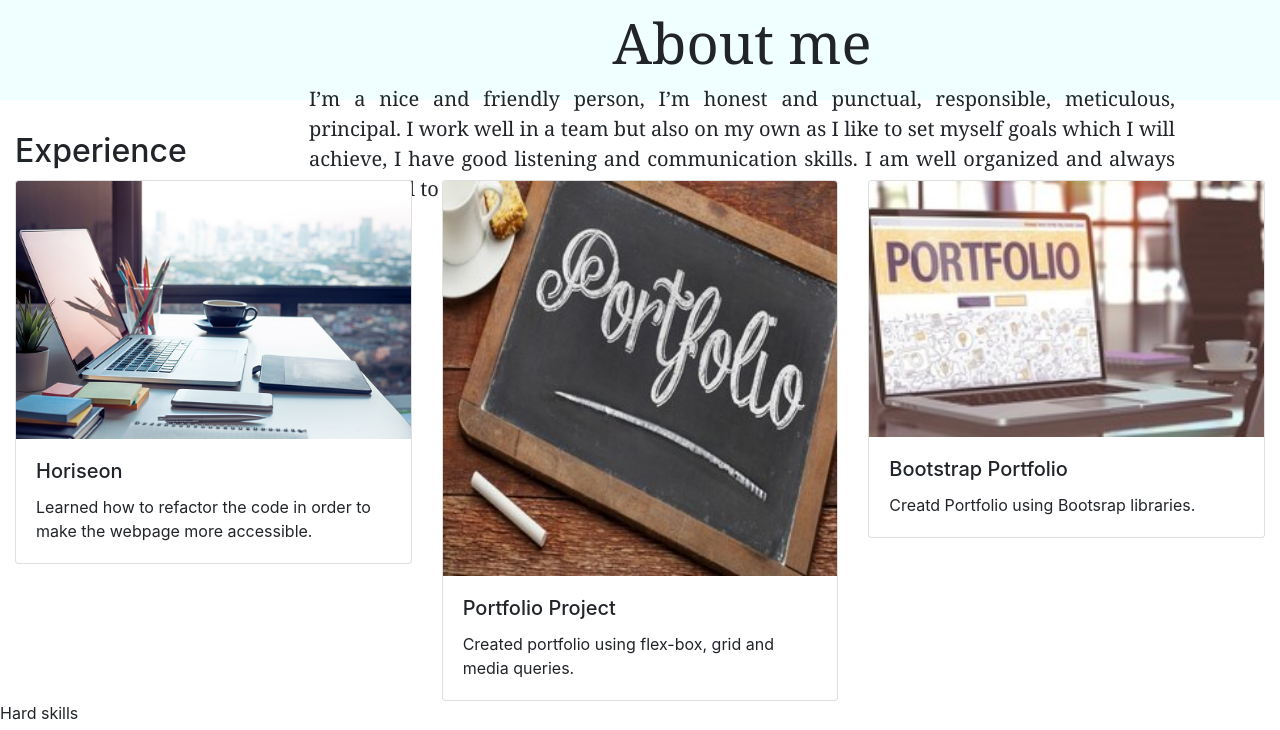
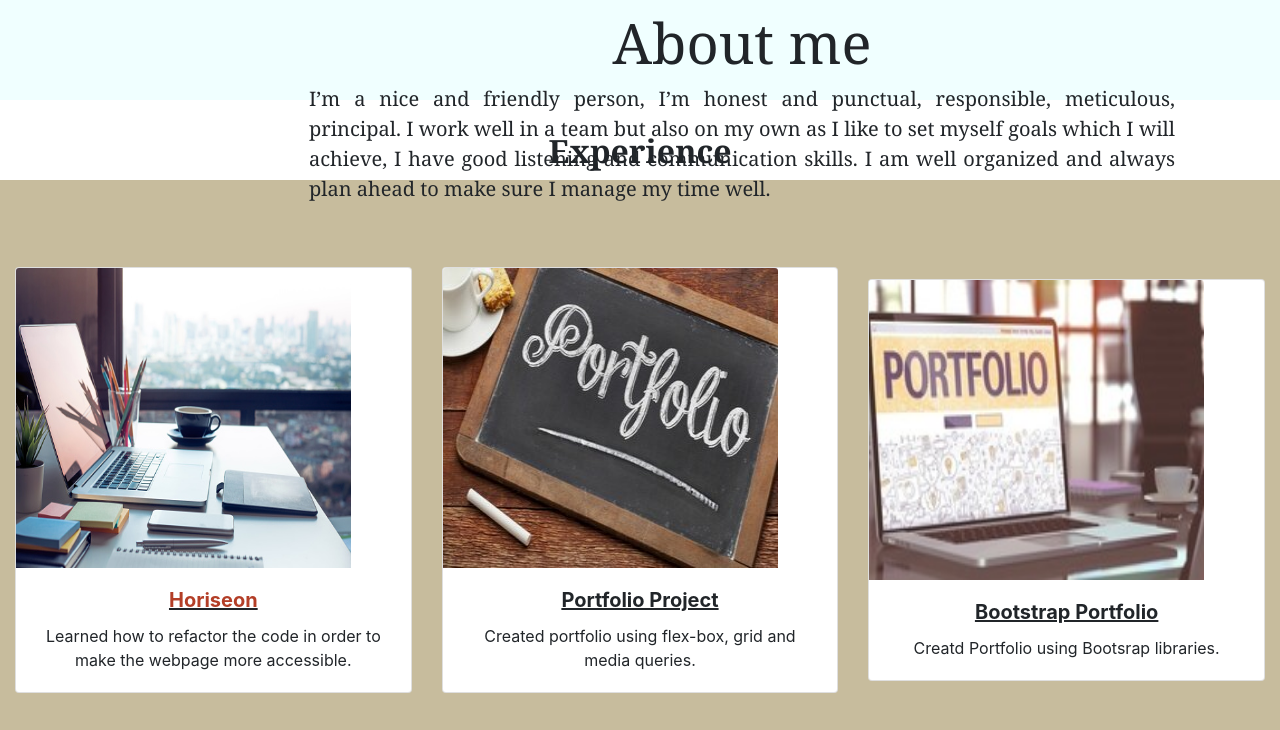
Before and after one commit to SashaK2609/Bootsarp-Portfolio, a plain HTML site: page index.html in a window 1280 px wide. Shown: the part 480-1210 px from the top of the page. Drawn offline with nearby package versions, Linux system fonts and the light colour scheme; files whose address does not match are found by name; a web font is replaced by a local one.

Commit message:
styled cards in CSS

```diff
--- a/CSS/style.css
+++ b/CSS/style.css
@@ -64,7 +64,36 @@
  h2.sectionHeading {
 	width: 100%;
 	margin-bottom: 10px;
+	text-align: center;
+	font-family: Georgia, 'Times New Roman', Times, serif;
+	font-weight: 900;
  }
+
+ /*Cards*/
+ img.card-img-top {
+	width: 335px;
+	height: 300px;
+
+ }
+
+ div.row.work-exp {
+	background-color: #c7bc9d;
+	text-align: center;
+	height: 600px;
+	display: flex;
+	align-items: center;
+ }
+
+ h5.card-title {
+	font-weight: bold;
+	text-decoration: underline;
+ }
+
+ .card-body a {
+	color: #b33e27;
+ }
+
+
 
  /*.menu {
 	display: flex;
--- a/index.html
+++ b/index.html
@@ -61,7 +61,7 @@
 		 <div class="card">
 			<img src="../Bootstrap-Portfolio/Images/istockphoto-1093508248-170667a.jpg" class="card-img-top" alt="working table">
 			<div class="card-body">
-			  <h5 class="card-title">Horiseon</h5>
+			  <h5 class="card-title"><a href="https://github.com/SashaK2609/Challenge-1" target="_blank">Horiseon</a></h5>
 			  <p class="card-text">Learned how to refactor the code in order to make the webpage more accessible.</p>
 			</div>
 		 </div>
```
